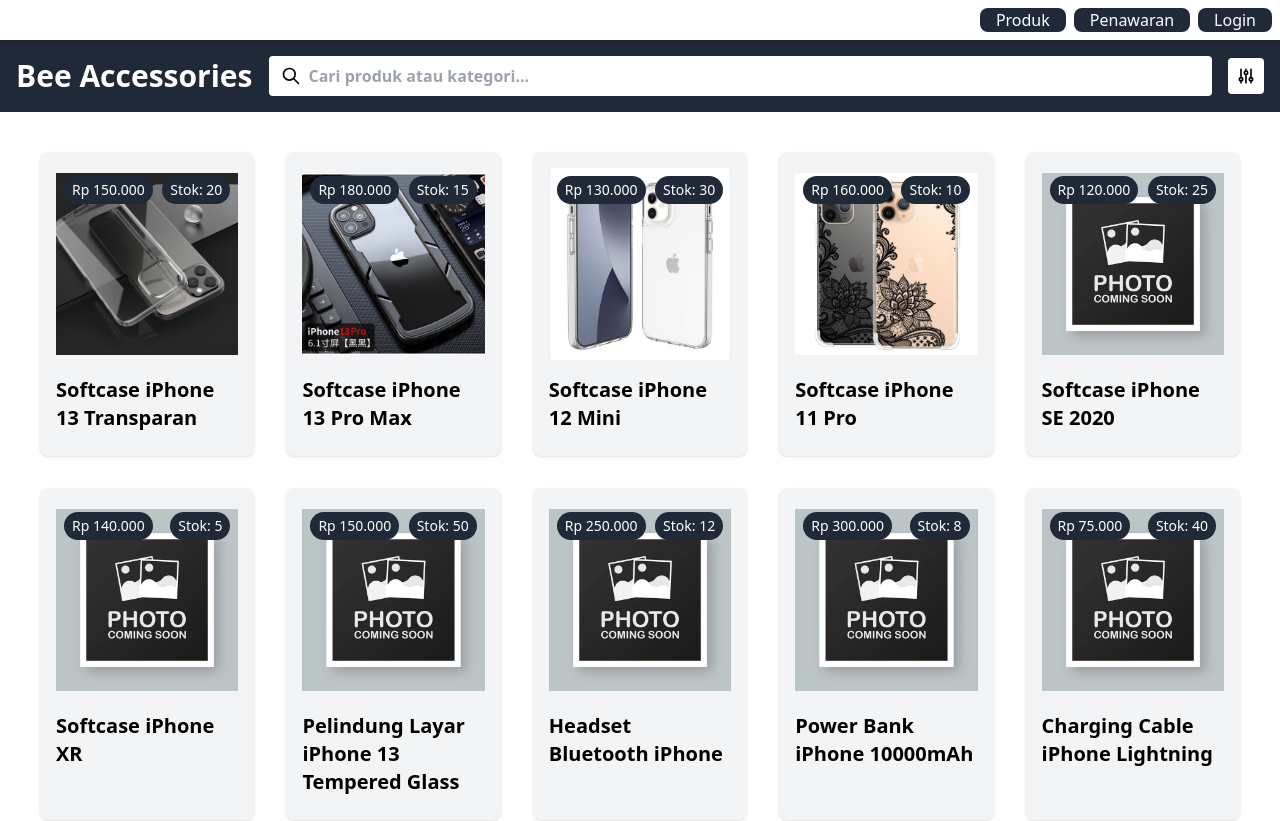
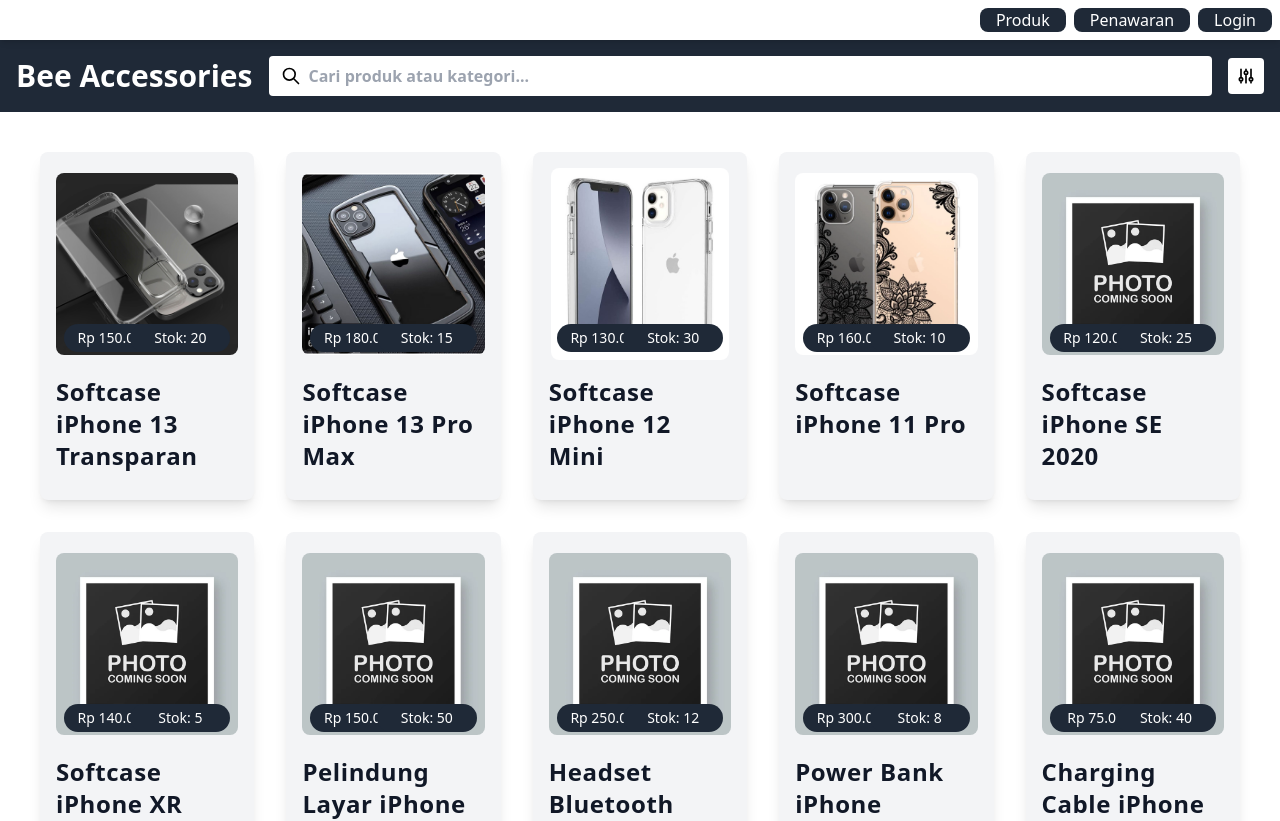
Before and after one commit to imdeni/laporan-keuangan-react, a React (Vite) app: page / in a window 1280 px wide. Shown: the top 821 px of the page. Built offline with nearby package versions, Linux system fonts and the light colour scheme.

Commit message:
Update: Section product enchance view labeling and model popup (adding blur background & fadein)

```diff
--- a/src/pages/home/ProdukSection.tsx
+++ b/src/pages/home/ProdukSection.tsx
@@ -30,22 +30,24 @@
           <div
             key={product.id}
             onClick={() => handleProductClick(product)}
-            className="cursor-pointer bg-gray-100 p-4 rounded-lg shadow hover:shadow-lg transition"
+            className="cursor-pointer bg-gray-100 p-4 rounded-lg shadow-lg hover:shadow-xl hover:scale-105 transition-all duration-300 ease-in-out"
           >
             <div className="relative w-full h-48 flex items-center justify-center bg-transparent rounded mb-4 overflow-hidden">
-              <div className="absolute top-2 left-2 bg-gray-800 text-white text-sm px-2 py-1 rounded-full z-10">
+              <div className="absolute bottom-2 left-2 bg-gray-800 text-white text-sm min-w-[100px] text-center px-2 py-1 rounded-full z-10">
                 {product.price}
               </div>
-              <div className="absolute top-2 right-2 bg-gray-800 text-white text-sm px-2 py-1 rounded-full z-10">
+              <div className="absolute bottom-2 right-2 bg-gray-800 text-white text-sm min-w-[100px] text-center px-2 py-1 rounded-full z-10">
                 Stok: {product.stok}
               </div>
               <img
                 src={product.imageUrl}
                 alt={product.name}
-                className="max-h-full max-w-full object-contain transition-transform duration-300 hover:scale-105 z-0"
+                className="rounded-lg max-h-full max-w-full object-contain z-0"
               />
             </div>
-            <h3 className="text-xl font-bold text-black mb-2">{product.name}</h3>
+            <h3 className="text-2xl font-semibold text-gray-900 mb-3 tracking-wide">
+              {product.name}
+            </h3>
           </div>
         ))}
       </div>
@@ -65,27 +67,28 @@
 
       {selectedProduct && (
         <div
-          className="fixed inset-0 bg-black bg-opacity-50 flex items-center justify-center z-50"
+          className="fixed inset-0 bg-black/40 backdrop-blur-sm flex items-center justify-center z-50 transition-opacity duration-300 ease-in-out"
           onClick={closeModal}
         >
           <div
-            className="bg-white p-6 rounded-lg shadow-lg max-w-md w-full relative"
+            className="relative bg-white/90 backdrop-blur-lg p-6 rounded-2xl shadow-2xl transform transition-all duration-300 scale-100 max-w-md w-full animate-fade-in"
             onClick={(e) => e.stopPropagation()}
           >
             <button
-              className="absolute top-2 right-2 text-gray-500 hover:text-gray-700"
+              className="absolute top-3 right-3 text-gray-400 hover:text-gray-600 transition-colors duration-200 text-2xl"
               onClick={closeModal}
+              aria-label="Close"
             >
               ✕
             </button>
             <img
               src={selectedProduct.imageUrl}
               alt={selectedProduct.name}
-              className="w-full h-64 object-contain mb-4"
+              className="w-full h-64 object-contain rounded-lg mb-4"
             />
-            <h2 className="text-2xl font-bold mb-2 text-black">{selectedProduct.name}</h2>
-            <p className="text-lg text-gray-700 mb-2">Harga: {selectedProduct.price}</p>
-            <p className="text-md text-gray-600">Stok: {selectedProduct.stok}</p>
+            <h2 className="text-2xl font-semibold text-gray-800 mb-2 text-center">{selectedProduct.name}</h2>
+            <p className="text-lg text-gray-700 text-center mb-1">Harga: <span className="font-medium">{selectedProduct.price}</span></p>
+            <p className="text-sm text-gray-500 text-center">Stok tersisa: <span className="font-semibold">{selectedProduct.stok}</span></p>
           </div>
         </div>
       )}
--- a/tailwind.config.js
+++ b/tailwind.config.js
@@ -5,7 +5,17 @@
       "./src/**/*.{js,ts,jsx,tsx}",
     ],
     theme: {
-      extend: {},
+      extend: {
+        animation: {
+          'fade-in': 'fadeIn 0.3s ease-out forwards',
+        },
+        keyframes: {
+          fadeIn: {
+            '0%': { opacity: 0, transform: 'scale(0.95)' },
+            '100%': { opacity: 1, transform: 'scale(1)' },
+          },
+        },
+      },
     },
     plugins: [],
   }
```
